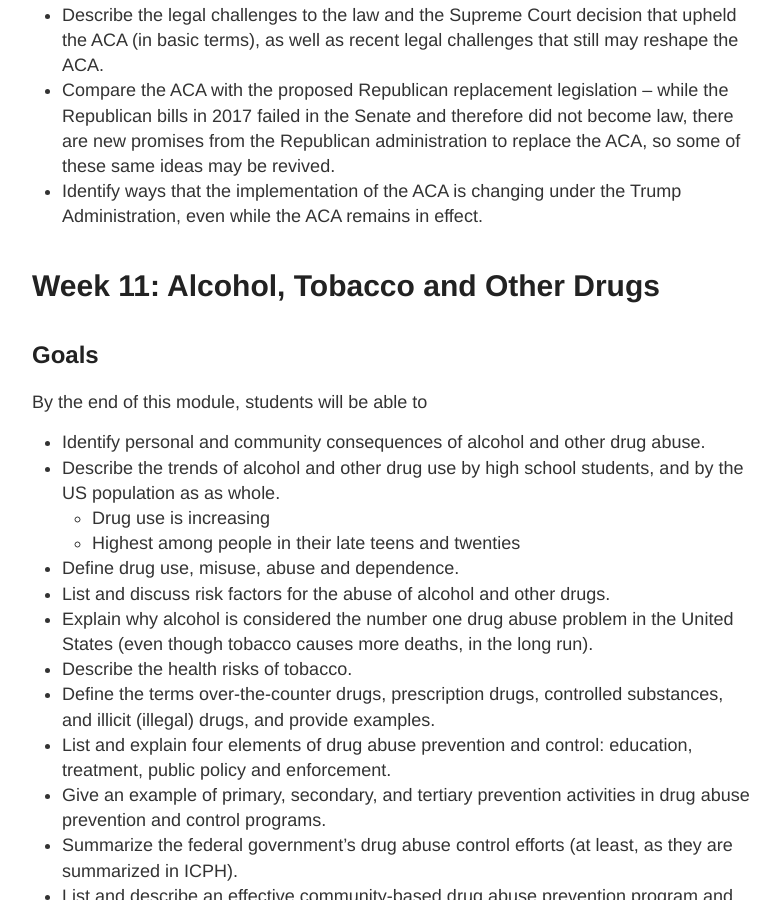
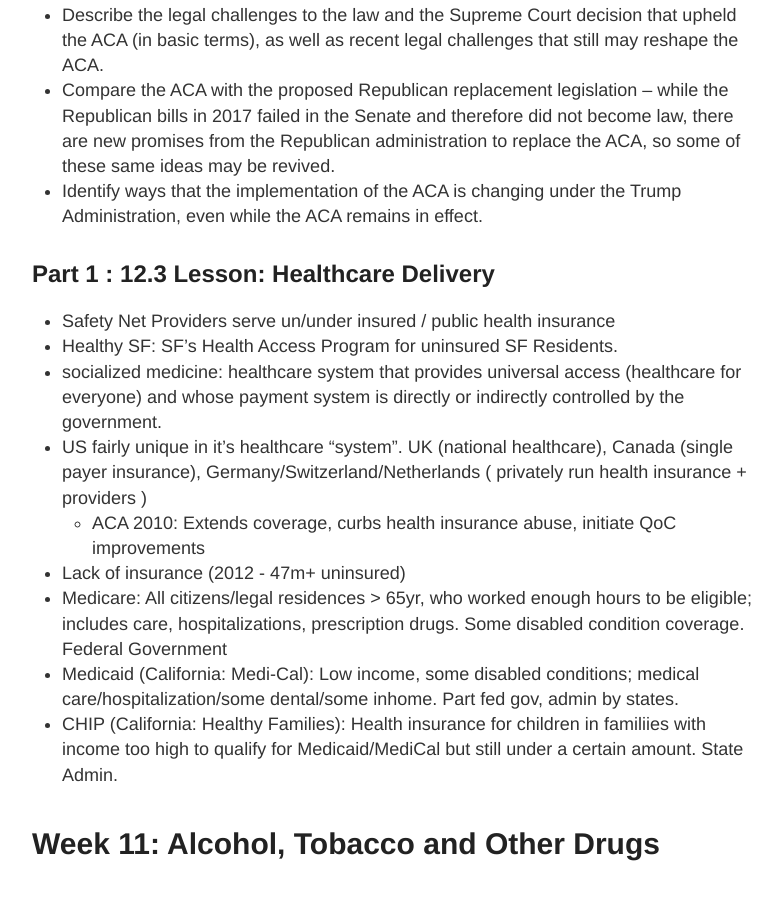
Before and after one commit to RONNCC/ronncc.github, a Jekyll site: the page built from _posts/2019-03-04-intro-public-health.md, in a window 1280 px wide and 900 px high, scrolled down 1152 px. Shown: the whole window, without its empty margins (248-1030 px from the left). Built offline with Jekyll 4.4.1, drawn with Linux system fonts in a browser that asks for light colours; our own code applies the rules of GitHub Pages for plain Markdown files; comment, search, counter and statistics services are not loaded.

Commit message:
Update 2019-03-04-intro-public-health.md

```diff
--- a/_posts/2019-03-04-intro-public-health.md
+++ b/_posts/2019-03-04-intro-public-health.md
@@ -26,6 +26,18 @@ By the end of this module, you should be able to
 - Describe the legal challenges to the law and the Supreme Court decision that upheld the ACA (in basic terms), as well as recent legal challenges that still may reshape the ACA.
 - Compare the ACA with the proposed Republican replacement legislation -- while the Republican bills in 2017 failed in the Senate and therefore did not become law, there are new promises from the Republican administration to replace the ACA, so some of these same ideas may be revived.
 - Identify ways that the implementation of the ACA is changing under the Trump Administration, even while the ACA remains in effect.
+
+## Part 1 : 12.3 Lesson: Healthcare Delivery
+
+- Safety Net Providers serve un/under insured / public health insurance
+- Healthy SF: SF's Health Access Program for uninsured SF Residents.
+- socialized medicine: healthcare system that provides universal access (healthcare for everyone) and whose payment system is directly or indirectly controlled by the government.
+- US fairly unique in it's healthcare "system".  UK (national healthcare), Canada (single payer insurance), Germany/Switzerland/Netherlands ( privately run health insurance + providers )
+	- ACA 2010: Extends coverage, curbs health insurance abuse, initiate QoC improvements
+- Lack of insurance (2012 - 47m+ uninsured)
+- Medicare: All citizens/legal residences > 65yr, who worked enough hours to be eligible; includes care, hospitalizations, prescription drugs. Some disabled condition coverage. Federal Government
+- Medicaid (California: Medi-Cal): Low income, some disabled conditions; medical care/hospitalization/some dental/some inhome. Part fed gov, admin by states.
+- CHIP (California: Healthy Families): Health insurance for children in familiies with income too high to qualify for Medicaid/MediCal but still under a certain amount. State Admin.
 
 # Week 11: Alcohol, Tobacco and Other Drugs
 
```
